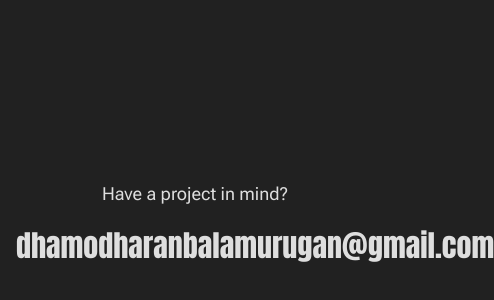
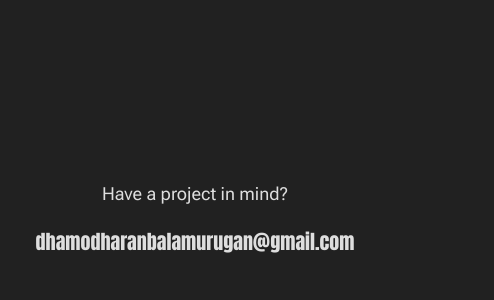
Before and after one commit to dhamodharan25/portfolio-db-25, a Next.js app: page / in a window 390 px wide. Shown: the part 4270-4570 px from the top of the page, 494 px wide, since content can reach past the window. Built offline with nearby package versions, Linux system fonts and the light colour scheme.

Commit message:
footer mail id change
mail id font size in footer in corrected for small screens

```diff
--- a/components/Footer.tsx
+++ b/components/Footer.tsx
@@ -25,7 +25,7 @@ const Footer = async () => {
                 <p className="text-lg">Have a project in mind?</p>
                 <a
                     href={`mailto:${GENERAL_INFO.email}`}
-                    className="text-3xl sm:text-4xl font-anton inline-block mt-5 mb-10 hover:underline"
+                    className="text-xl sm:text-2xl md:text-3xl font-anton inline-block mt-5 mb-10 hover:underline"
                 >
                     {GENERAL_INFO.email}
                 </a>
```
